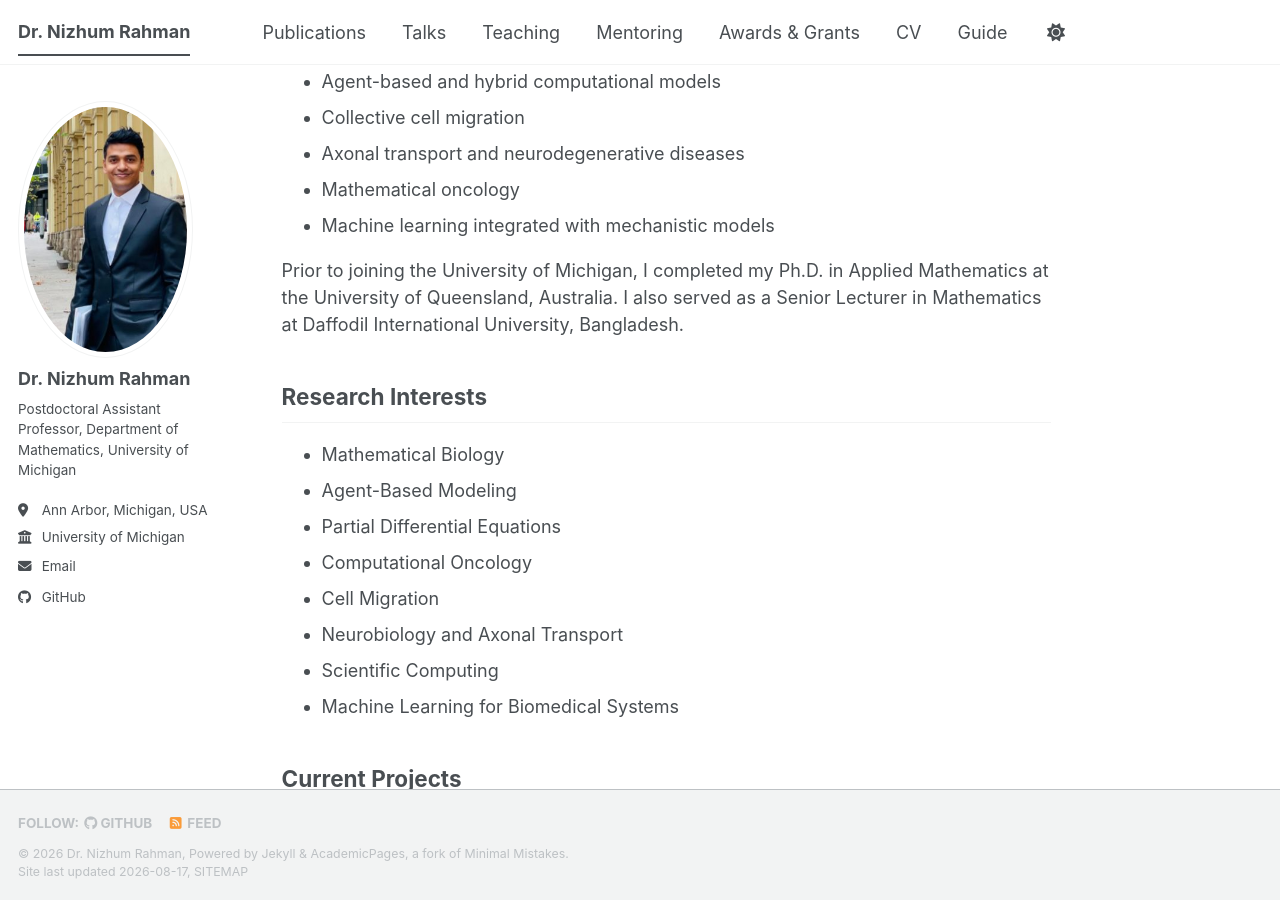
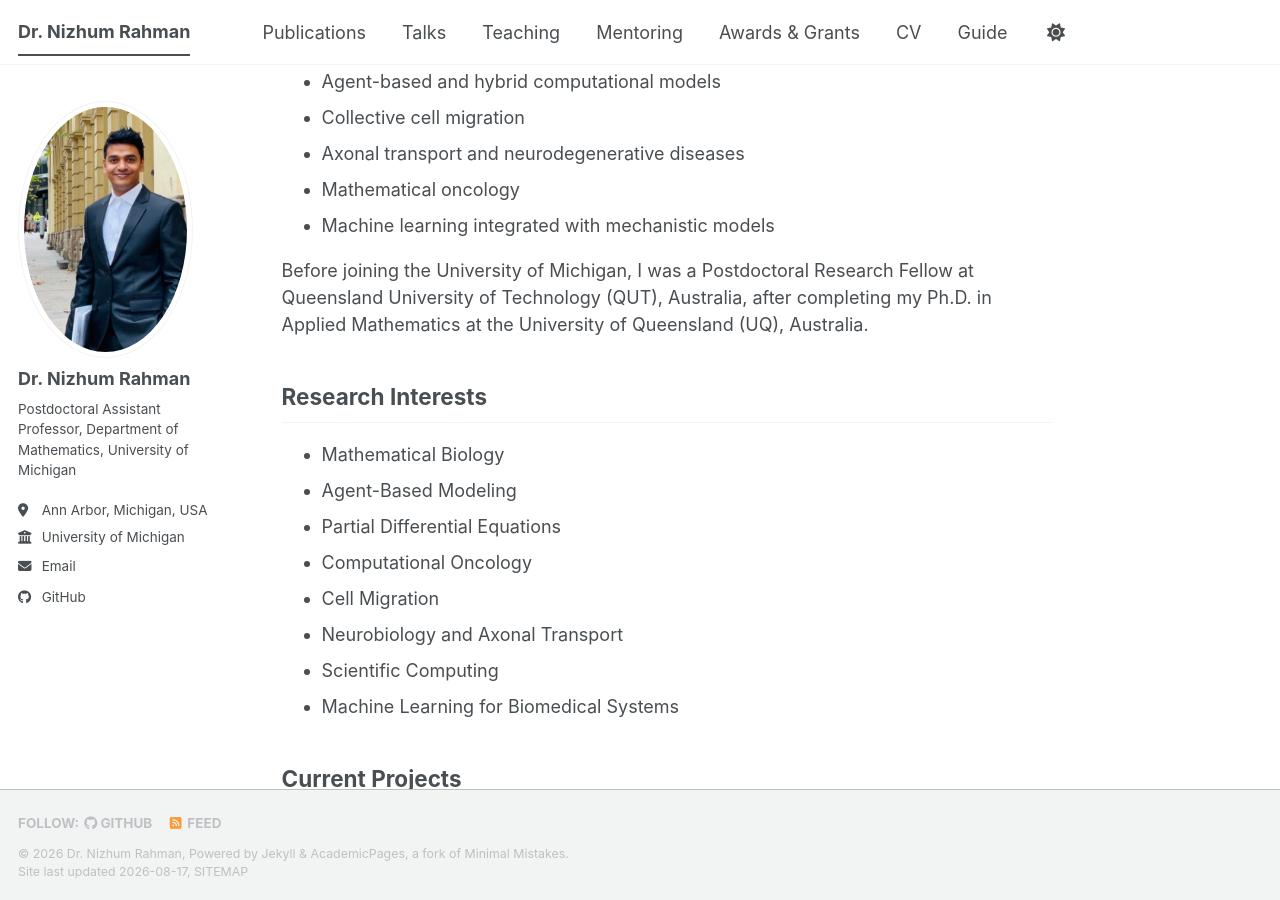
Before and after one commit to Nizhum37/Nizhum37.github.io, a Jekyll site: the page built from _pages/about.md, in a window 1280 px wide and 900 px high, scrolled down 343 px. Built offline with Jekyll 4.4.1, drawn with Linux system fonts in a browser that asks for light colours; a script bundle is joined from its source files by our own code; library files that are not in the unit come from our copies.

Commit message:
Update about.md

```diff
--- a/_pages/about.md
+++ b/_pages/about.md
@@ -20,8 +20,7 @@ My work focuses on developing and analyzing mathematical models to understand co
 * Mathematical oncology
 * Machine learning integrated with mechanistic models
 
-Prior to joining the University of Michigan, I completed my Ph.D. in Applied Mathematics at the University of Queensland, Australia. I also served as a Senior Lecturer in Mathematics at Daffodil International University, Bangladesh.
-
+Before joining the University of Michigan, I was a Postdoctoral Research Fellow at Queensland University of Technology (QUT), Australia, after completing my Ph.D. in Applied Mathematics at the University of Queensland (UQ), Australia.
 ## Research Interests
 
 * Mathematical Biology
```
